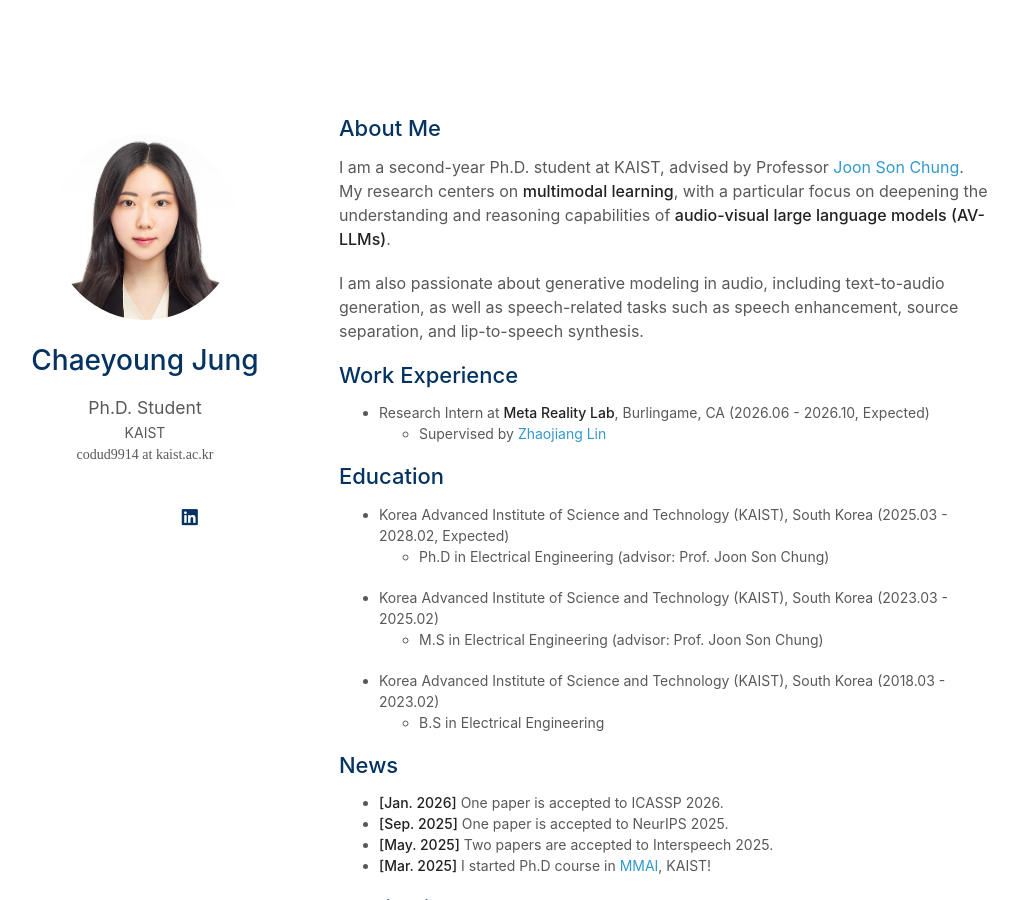
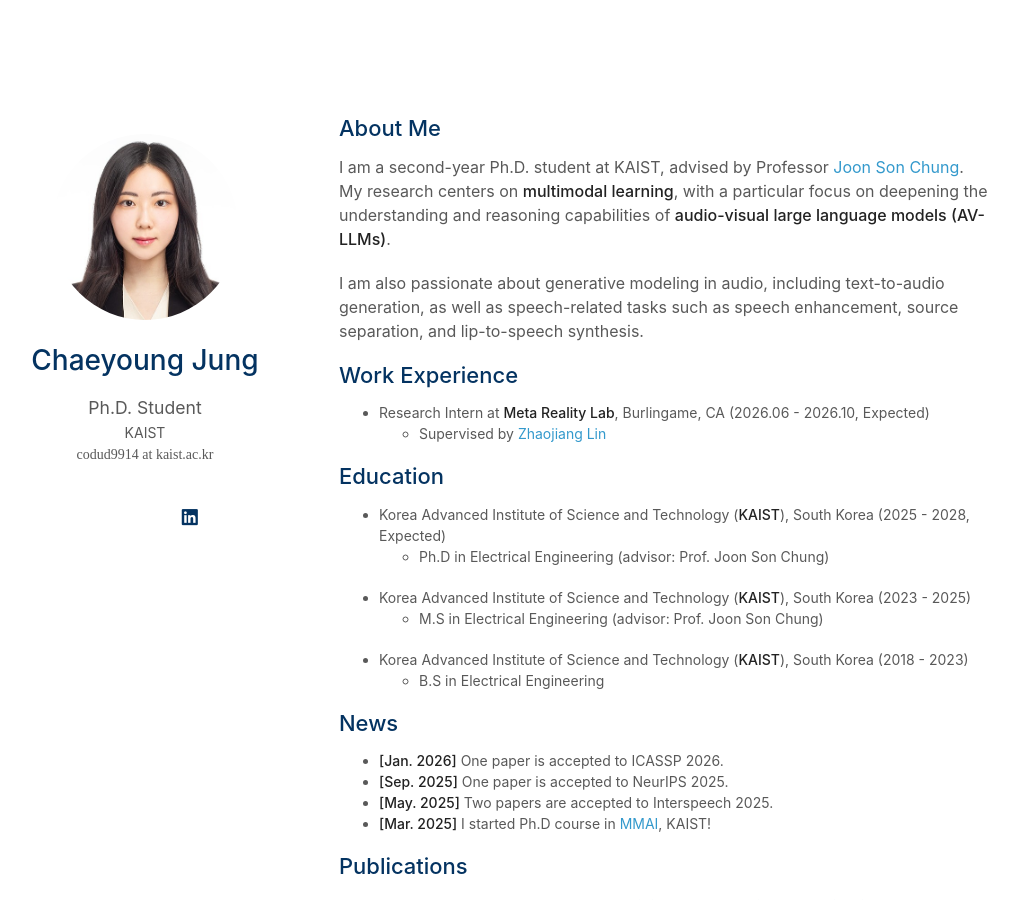
Before and after one commit to cyongong/cyongong.github.io, a Jekyll site: the page built from index.md, in a window 1280 px wide and 900 px high. Shown: the whole window, without its empty margins (131-1149 px from the left). Built offline with Jekyll 4.4.1, drawn with Linux system fonts in a browser that asks for light colours; a style sheet for code colours, icons or effects is not loaded; our own code applies the rules of GitHub Pages for plain Markdown files.

Commit message:
Update index.md

```diff
--- a/index.md
+++ b/index.md
@@ -20,11 +20,11 @@ I am also passionate about generative modeling in audio, including text-to-audio
   - Supervised by <a href="https://scholar.google.com/citations?user=cPtgl3wAAAAJ&hl=en&oi=ao">Zhaojiang Lin</a>
 
 ## Education
-- Korea Advanced Institute of Science and Technology (KAIST), South Korea  (2025.03 - 2028.02, Expected)
+- Korea Advanced Institute of Science and Technology (**KAIST**), South Korea  (2025 - 2028, Expected)
   - Ph.D in Electrical Engineering (advisor: Prof. Joon Son Chung)
-- Korea Advanced Institute of Science and Technology (KAIST), South Korea  (2023.03 - 2025.02)
+- Korea Advanced Institute of Science and Technology (**KAIST**), South Korea  (2023 - 2025)
   - M.S in Electrical Engineering (advisor: Prof. Joon Son Chung)
-- Korea Advanced Institute of Science and Technology (KAIST), South Korea  (2018.03 - 2023.02)
+- Korea Advanced Institute of Science and Technology (**KAIST**), South Korea  (2018 - 2023)
   - B.S in Electrical Engineering
 
 ## News
```
